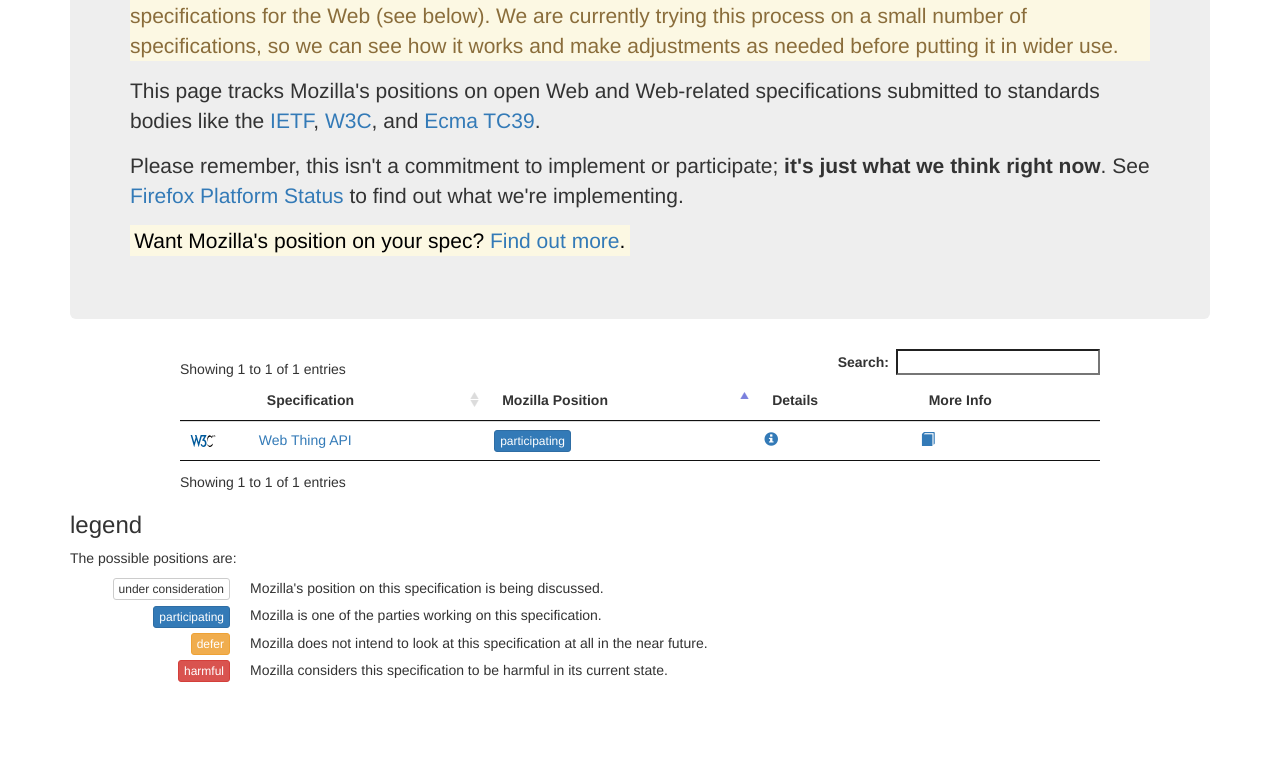
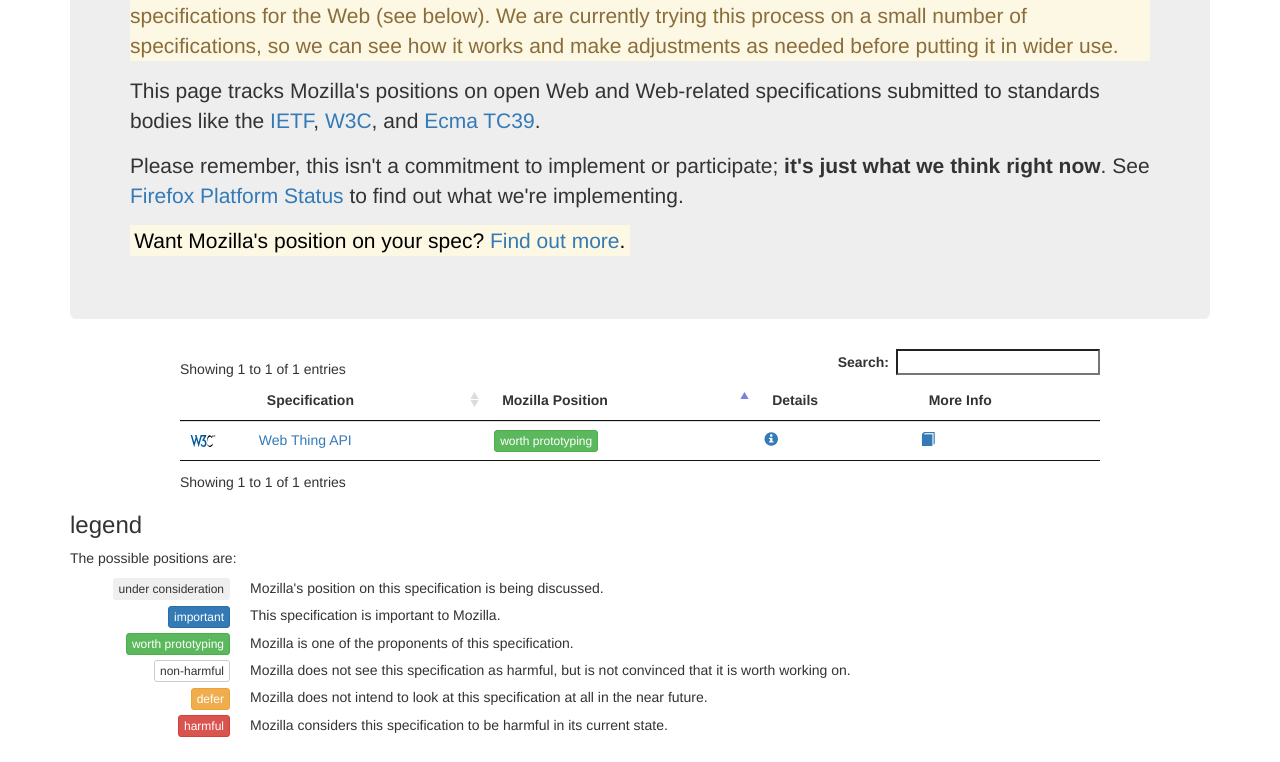
Before and after one commit to mozilla/standards-positions, a plain HTML site: page index.html in a window 1280 px wide. Shown: the part 198-960 px from the top of the page. Before the commit the page ends 905 px from the top, so only its background shows below. Drawn offline with Linux system fonts and the light colour scheme.

Commit message:
Replace the `participating` position with `important`, `worth prototyping`, and `non-harmful`.
Fixes #51.

```diff
--- a/activities.json
+++ b/activities.json
@@ -3,7 +3,7 @@
     "ciuName": null,
     "description": "This document describes a common data model and API for the Web of Things. The Web Thing Description provides a vocabulary for describing physical devices connected to the World Wide Web in a machine readable format with a default JSON encoding. The Web Thing REST API and Web Thing WebSocket API allow a web client to access the properties of devices, request the execution of actions and subscribe to events representing a change in state. Some basic Web Thing Types are provided and additional types can be defined using semantic extensions with JSON-LD. In addition to this specification there is a note on Web Thing API Protocol Bindings which proposes non-normative bindings of the Web Thing API to various existing IoT protocols. There is also a document describing Web of Things Integration Patterns which provides advice on different design patterns for integrating connected devices with the Web of Things, and where each pattern is most appropriate.",
     "mozBugUrl": null,
-    "mozPosition": "participating",
+    "mozPosition": "worth prototyping",
     "mozPositionDetail": null,
     "mozPositionIssue": 44,
     "org": "W3C",
--- a/index.html
+++ b/index.html
@@ -69,8 +69,10 @@
       <p>The possible positions are:</p>
 
       <dl class="dl-horizontal space">
-        <dt><button class="btn btn-default btn-xs">under consideration</button></dt><dd>Mozilla's position on this specification is being discussed.</dd>
-        <dt><button class="btn btn-primary btn-xs">participating</button></dt><dd>Mozilla is one of the parties working on this specification.</dd>
+        <dt><button class="btn btn-dark btn-xs">under consideration</button></dt><dd>Mozilla's position on this specification is being discussed.</dd>
+        <dt><button class="btn btn-primary btn-xs">important</button></dt><dd>This specification is important to Mozilla.</dd>
+        <dt><button class="btn btn-success btn-xs">worth prototyping</button></dt><dd>Mozilla is one of the proponents of this specification.</dd>
+        <dt><button class="btn btn-default btn-xs">non-harmful</button></dt><dd>Mozilla does not see this specification as harmful, but is not convinced that it is worth working on.</dd>
         <dt><button class="btn btn-warning btn-xs">defer</button></dt><dd>Mozilla does not intend to look at this specification at all in the near future.</dd>
         <dt><button class="btn btn-danger btn-xs">harmful</button></dt><dd>Mozilla considers this specification to be harmful in its current state.</dd>
       </dl>
@@ -83,9 +85,10 @@
     <script>
     $(document).ready(function(){
         var status_styles = {
-          "under consideration": "default",
-          "participating": "primary",
-          // note: there's also a currently-unused "success" style
+          "under consideration": "dark",
+          "important": "primary",
+          "worth prototyping": "success",
+          "non-harmful": "default",
           "defer": "warning",
           "harmful": "danger"
         }
```
Also changed, not shown: README.md, 1 other file.
